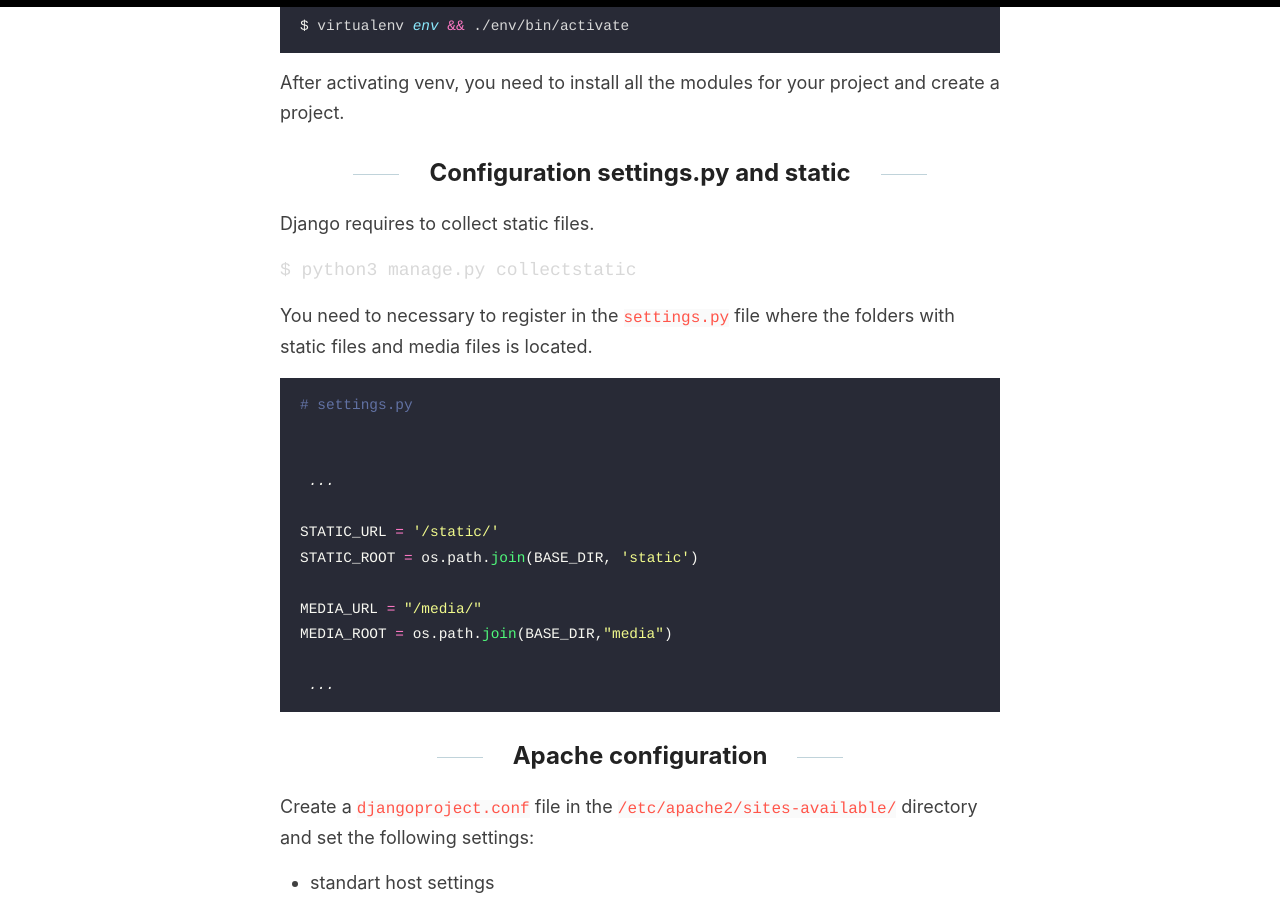
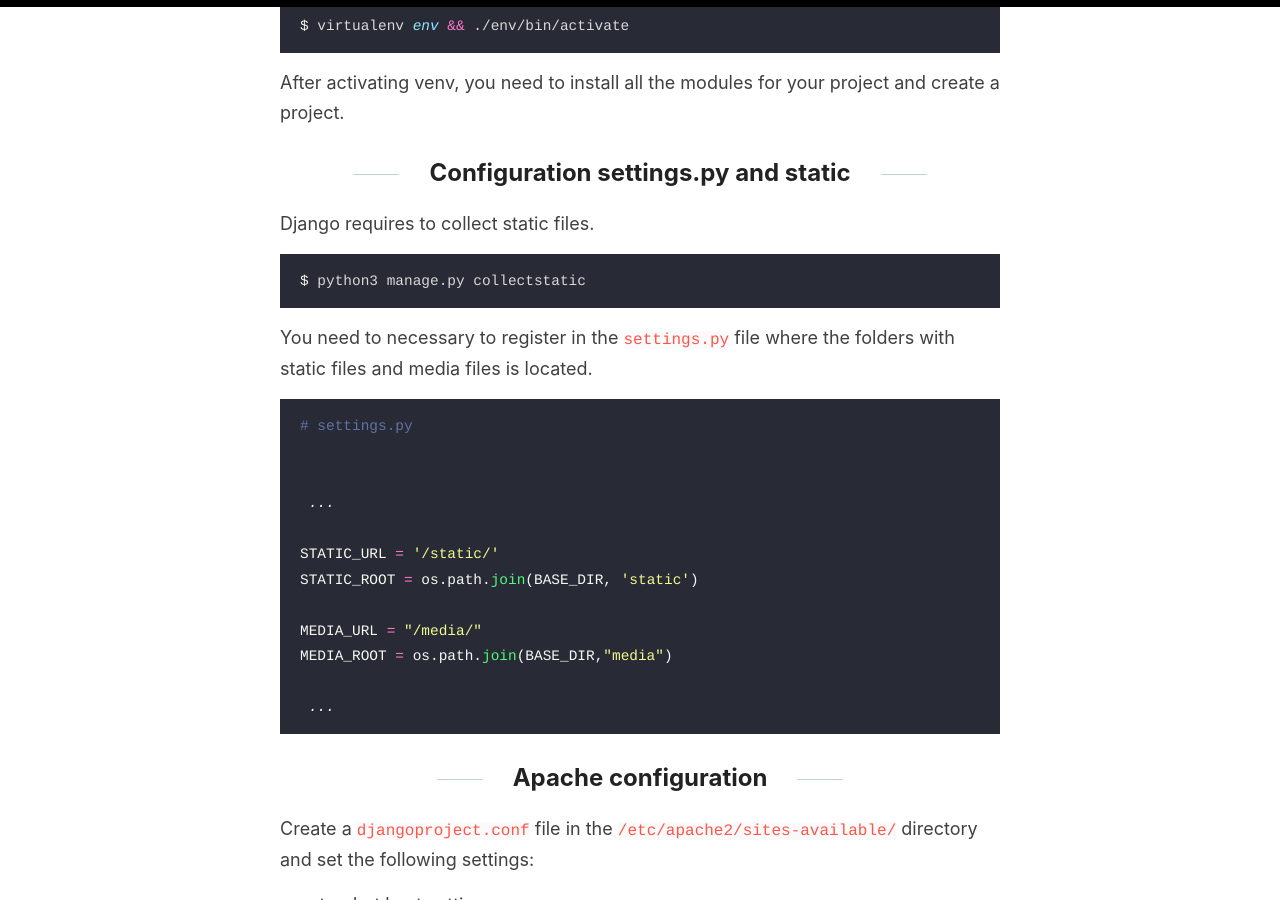
Before and after one commit to XAP-Software/XAP-Software.github.io, a Jekyll site: the page built from _posts/2022-05-12-django_apache_deploy.md, in a window 1280 px wide and 900 px high, scrolled down 1026 px. Built offline with Jekyll 4.4.1, drawn with Linux system fonts in a browser that asks for light colours.

Commit message:
Update _posts/2022-05-12-django_apache_deploy.md
Co-authored-by: Vasiliy <vslow@me.com>

````diff
--- a/_posts/2022-05-12-django_apache_deploy.md
+++ b/_posts/2022-05-12-django_apache_deploy.md
@@ -42,7 +42,7 @@ After activating venv, you need to install all the modules for your project and
 
 Django requires to collect static files.
 
-```terminl
+```terminal
 $ python3 manage.py collectstatic
 ```
 
````
